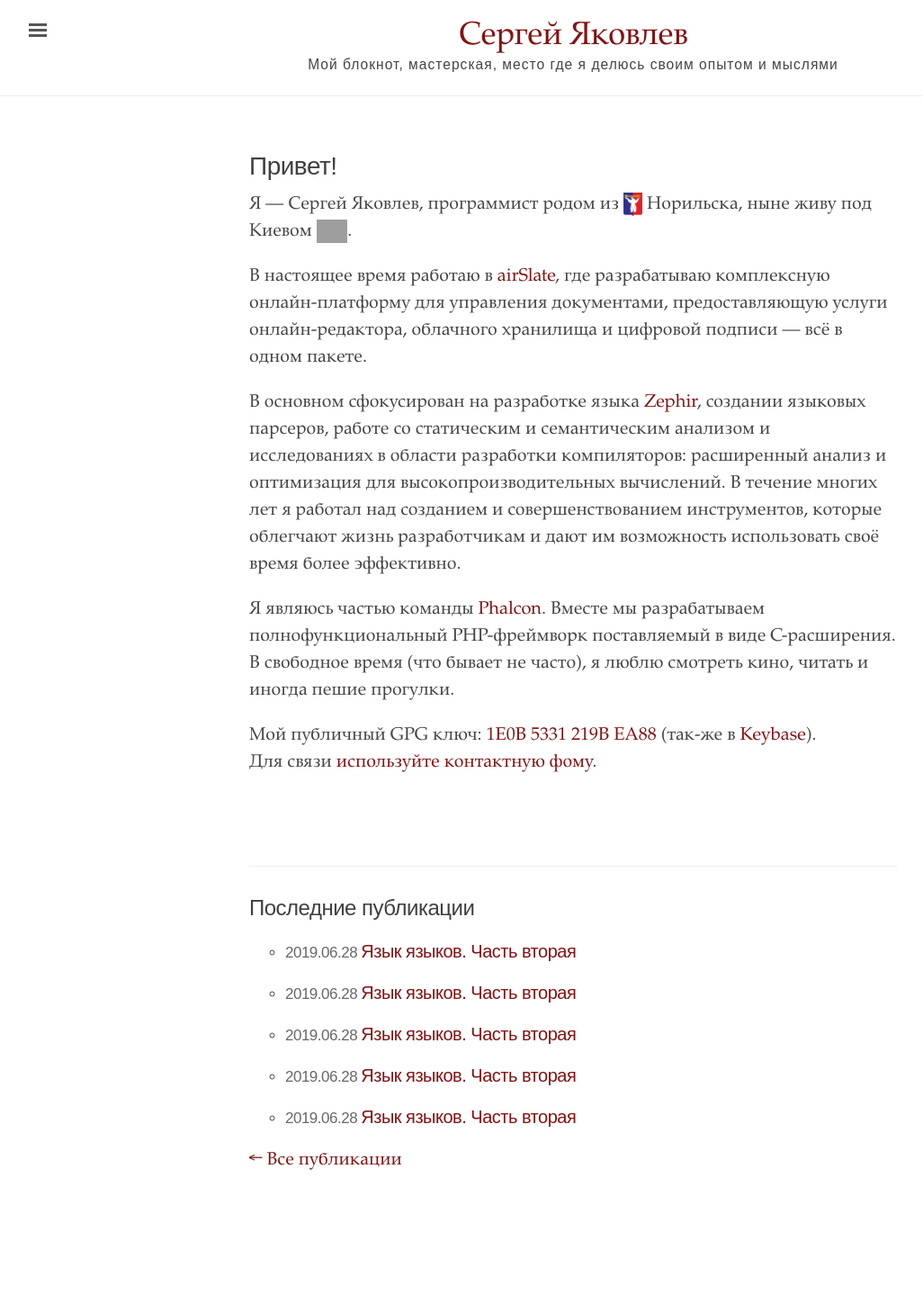
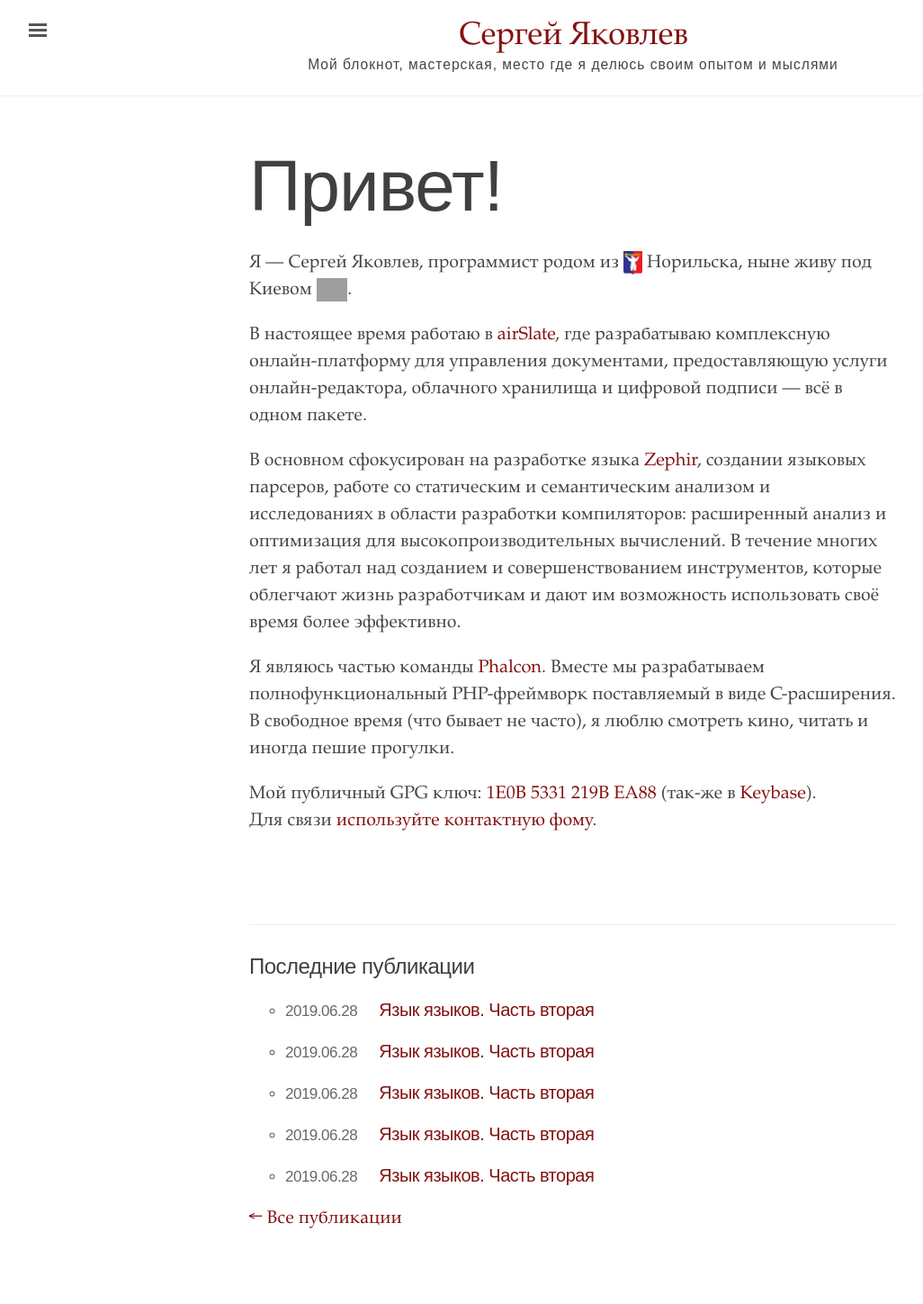
Before and after one commit to sergeyklay/blog, a Jekyll site: the page built from _pages/about.html, in a window 1280 px wide. Shown: the whole page at 90% size, without its empty margins (3-1029 px from the left). Built offline with Jekyll 4.4.1, drawn with Linux system fonts in a browser that asks for light colours; nearby versions of some CDN libraries; before the commit the page ends 1384 px from its top, so only the background shows below that; grey boxes are pictures that could not be loaded.

Commit message:
Improved base style

```diff
--- a/_sass/_customize.scss
+++ b/_sass/_customize.scss
@@ -13,7 +13,7 @@
   font-size: .78rem;
 }
 
-section.introduction {
+.introduction {
   min-height: 40px;
   margin-bottom: 40px;
 
@@ -31,6 +31,23 @@
     min-height: 100px;
     margin-bottom: 100px;
   }
+}
+
+.introduction .container {
+  margin: 10px auto;
+  max-width: 600px;
+  text-align: center;
+}
+
+.introduction h1 {
+  margin: 30px 0;
+  font-size: 4em;
+  line-height: 1;
+  letter-spacing: -1px;
+}
+
+.text-title h4 .post-meta time {
+  padding-right: 1rem;
 }
 
 .blog-post {
```
